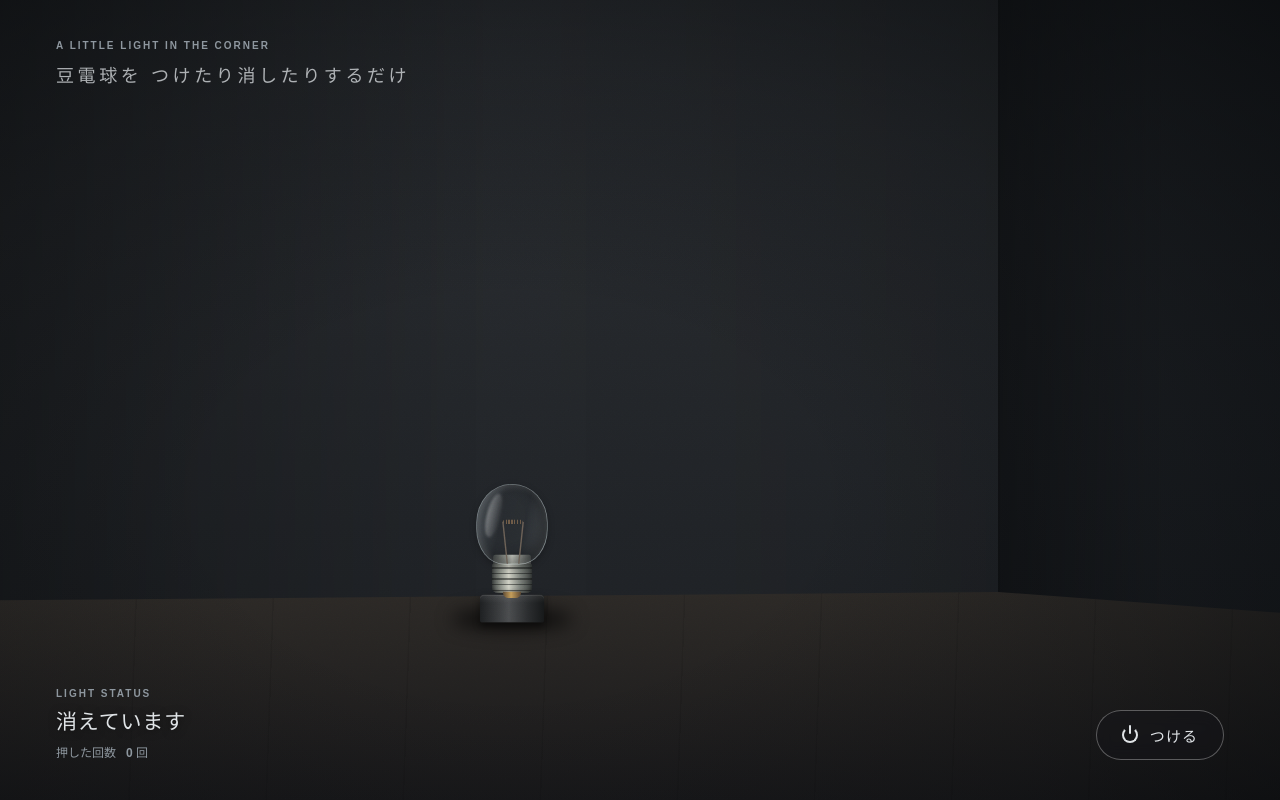
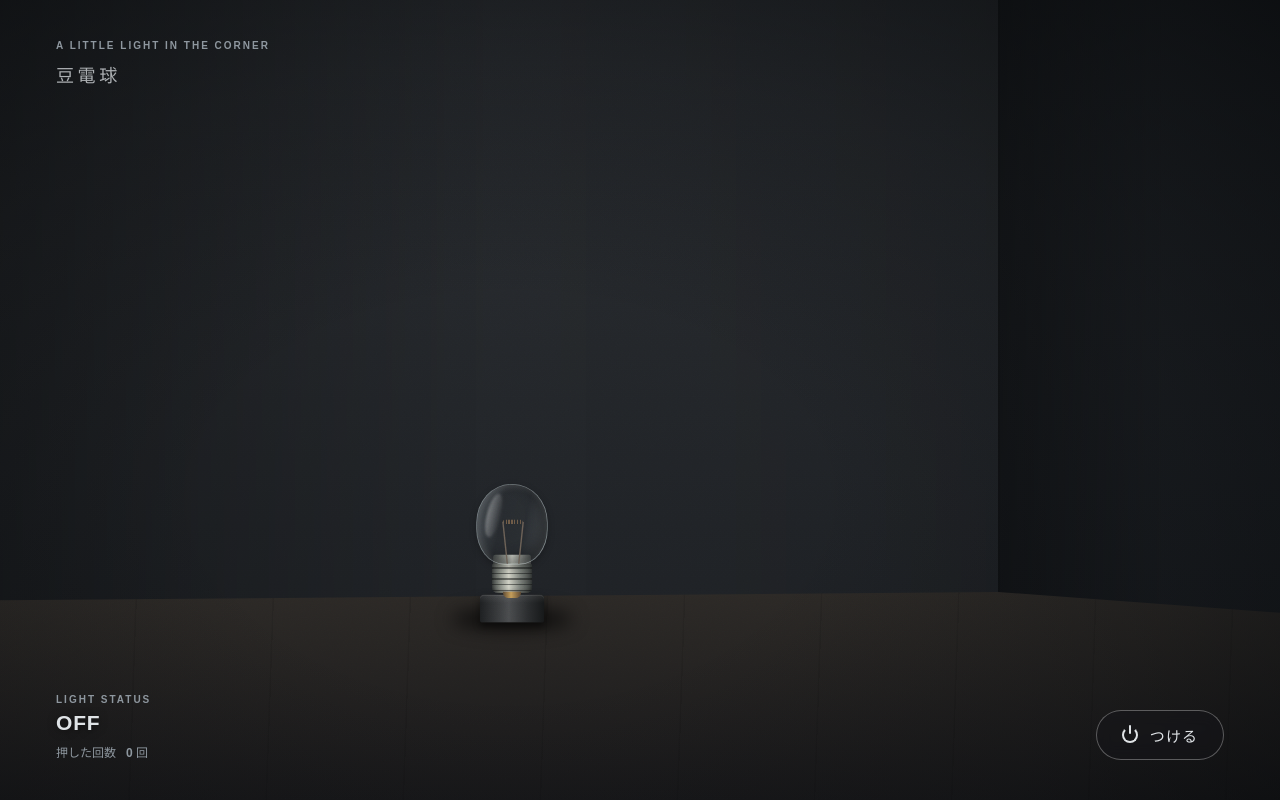
Before and after one commit to d6ftg6487f-ops/salmon, a Flask app: page / in a window 1280 px wide. Run offline with Flask 3, Linux system fonts and the light colour scheme.

Commit message:
Update index.html

```diff
--- a/templates/index.html
+++ b/templates/index.html
@@ -8,7 +8,7 @@
         id="theme-color"
         content="{% if state.is_on %}#3a3029{% else %}#15181c{% endif %}"
     >
-    <title>豆電球をつけたり消したりするだけ</title>
+    <title>豆電球</title>
 
     <!-- タブのアイコン。点灯・消灯のURLを data 属性に持たせ、JSから切り替える -->
     <link
@@ -59,16 +59,19 @@
     <main class="page">
         <header class="heading">
             <p class="eyebrow">A LITTLE LIGHT IN THE CORNER</p>
-            <h1>豆電球を つけたり消したりするだけ</h1>
+            <h1>豆電球</h1>
         </header>
 
         <section class="switchboard" aria-label="豆電球の操作">
             <div class="controls">
                 <div class="readout">
                     <p class="readout__caption">LIGHT STATUS</p>
-                    <p class="status" id="status" aria-live="polite">
-                        {% if state.is_on %}ついています{% else %}消えています{% endif %}
-                    </p>
+                    <p
+                        class="status"
+                        id="status"
+                        aria-live="polite"
+                        aria-label="{% if state.is_on %}ついています{% else %}消えています{% endif %}"
+                    >{% if state.is_on %}ON{% else %}OFF{% endif %}</p>
                     <p class="counter">
                         押した回数 <span id="count">{{ state.press_count }}</span> 回
                     </p>
```
